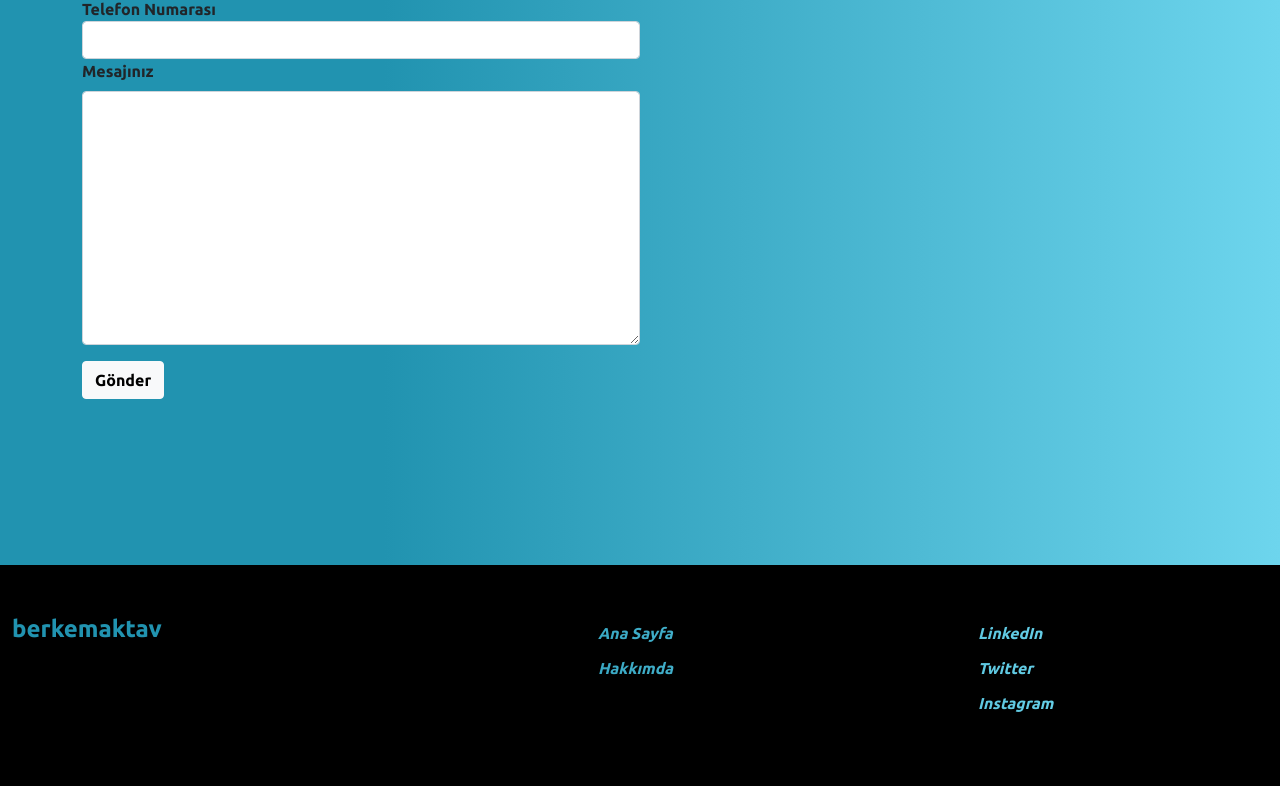
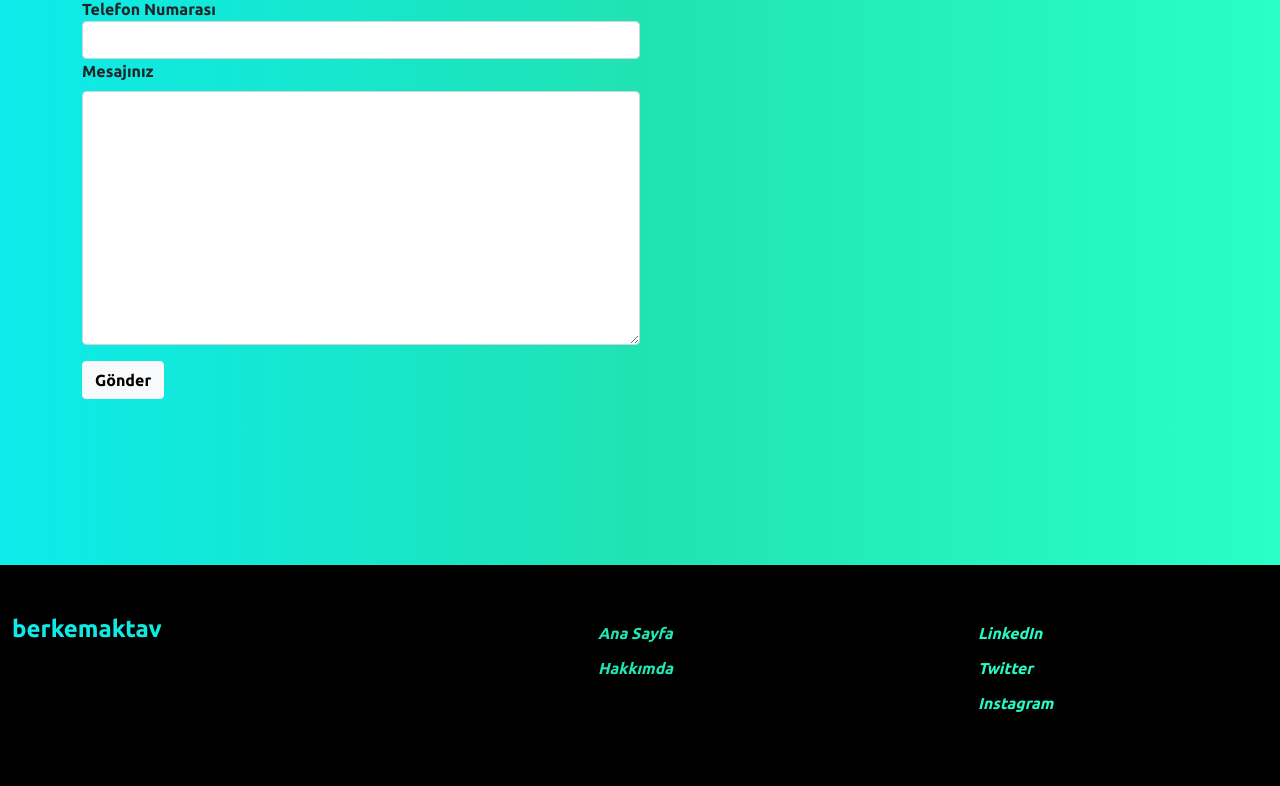
Before and after one commit to contauto/denemeyedevam, a plain HTML site: page index.html in a window 1280 px wide. Shown: the part 1607-2393 px from the top of the page. Drawn offline with nearby package versions, Linux system fonts and the light colour scheme.

Commit message:
Update style.css

```diff
--- a/style.css
+++ b/style.css
@@ -1,10 +1,6 @@
 
 :root{
-    background: rgb(255,255,255);
-    background: rgb(131,58,180);
-    background: rgb(97,67,133);
-    background: rgb(33,147,176);
-    background: linear-gradient(90deg, rgba(33,147,176,1) 30%, rgba(109,213,237,1) 100%);
+    background: linear-gradient(to right, #0cebeb, #20e3b2, #29ffc6);
 }
 
 body{
@@ -14,11 +10,7 @@ body{
 .text-white{
     display: inline-block;
     font-size: 70px;
-    background: rgb(255,255,255);
-    background: rgb(131,58,180);
-    background: rgb(97,67,133);
-    background: rgb(33,147,176);
-background: linear-gradient(90deg, rgba(33,147,176,1) 30%, rgba(109,213,237,1) 100%);
+    background: linear-gradient(to right, #0cebeb, #20e3b2, #29ffc6);
     -webkit-background-clip: text;
     -webkit-text-fill-color: transparent;
 }
@@ -47,11 +39,7 @@ li .dropdown-item:hover{
 
 .bg-colorful{
 
-        background: rgb(255,255,255);
-        background: rgb(131,58,180);
-        background: rgb(97,67,133);
-        background: rgb(33,147,176);
-        background: linear-gradient(90deg, rgba(33,147,176,1) 30%, rgba(109,213,237,1) 100%);
+    background: linear-gradient(to right, #0cebeb, #20e3b2, #29ffc6);
 }
 
 .py-6{
```
